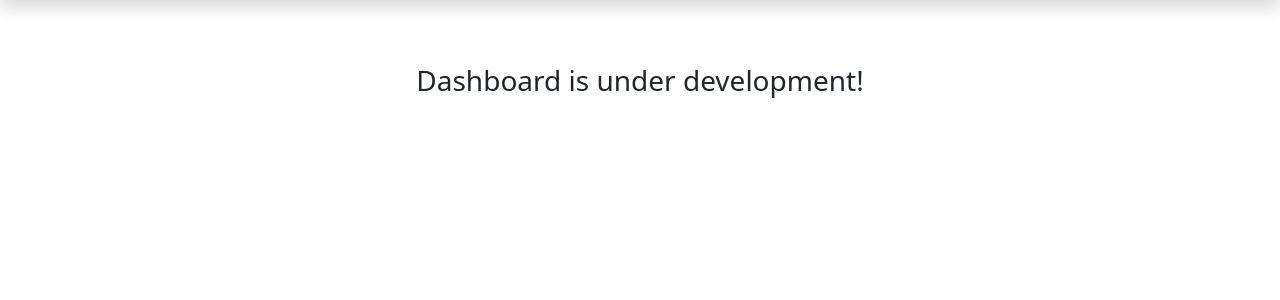
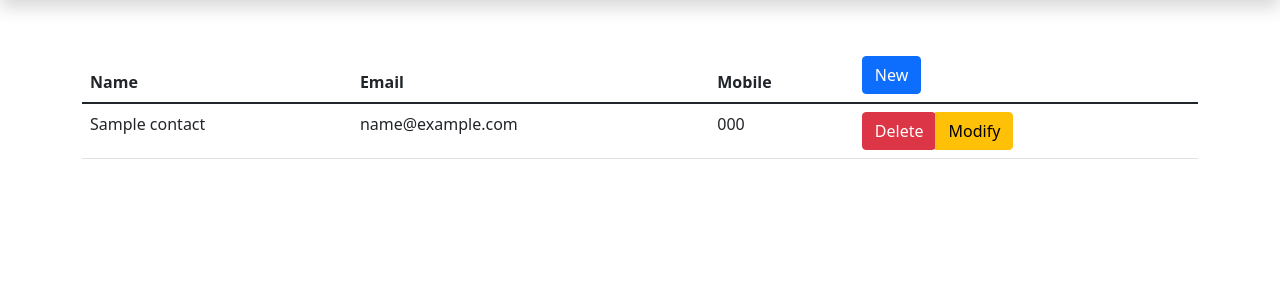
Before and after one commit to ganeshkalyank/contact-manager-flask, a Flask app: page /dashboard in a window 1280 px wide. Shown: the part 56-356 px from the top of the page. Run offline with Flask 2, Linux system fonts and the light colour scheme; a user stored in the database is signed in; tables that the repository leaves empty hold one stand-in row (values such as "Sample post"); some libraries are stand-ins or nearby versions.

Commit message:
commit on main

```diff
--- a/app.py
+++ b/app.py
@@ -1,7 +1,7 @@
 from flask import Flask, render_template, url_for, flash, request, redirect
 from flask_sqlalchemy import SQLAlchemy
 from flask_login import UserMixin, LoginManager, login_user, login_required, logout_user, current_user
-from os import path
+from os import name, path
 from werkzeug.security import generate_password_hash, check_password_hash
 
 app = Flask(__name__)
@@ -92,9 +92,40 @@ def signup():
             return redirect(url_for("login"))
     return render_template("signup.html")
 
-@app.route("/dashboard")
+@app.route("/dashboard", methods=["POST","GET"])
 @login_required
 def dashboard():
+    if request.method == "POST":
+        action = request.form.get("action")
+        if action == "new":
+            name = request.form.get("name")
+            email = request.form.get("email")
+            mobile = request.form.get("mobile")
+            new_contact = Contacts(name=name,email=email,mobile=mobile,user_id=current_user.id)
+            db.session.add(new_contact)
+            db.session.commit()
+            return redirect(url_for("dashboard"))
+        elif action == "edit":
+            id = int(request.form.get("id"))
+            name = request.form.get("name")
+            email = request.form.get("email")
+            mobile = request.form.get("mobile")
+            contact_to_be_edited = Contacts.query.get(id)
+            if contact_to_be_edited.user_id == current_user.id:
+                contact_to_be_edited.name = name
+                contact_to_be_edited.email = email
+                contact_to_be_edited.mobile = mobile
+                db.session.commit()
+            return redirect(url_for("dashboard"))
+        elif action == "delete":
+            id = int(request.form.get("id"))
+            contact_to_be_deleted = Contacts.query.get(id)
+            if contact_to_be_deleted.user_id == current_user.id:
+                db.session.delete(contact_to_be_deleted)
+                db.session.commit()
+            return redirect(url_for("dashboard"))
+        else:
+            return redirect(url_for("dashboard"))
     return render_template("dashboard.html")
 
 @app.route("/logout")
--- a/templates/base.html
+++ b/templates/base.html
@@ -29,9 +29,9 @@
         </div>
     </nav>
     <div class="py-5">
-        <div class="container mb-3">
             {% with messages = get_flashed_messages(with_categories=true) %}
             {% if messages %}
+            <div class="container mb-3">
                 {% for category, message in messages %}
                     {% if category == "error" %}
                         <div class="alert alert-warning alert-dismissible fade show" role="alert">
@@ -45,9 +45,9 @@
                         </div>
                     {% endif %}
                 {% endfor %}
+            </div>
             {% endif %}
             {% endwith %}
-        </div>
         {%block body%}{%endblock%}
     </div>
 </body>
--- a/templates/dashboard.html
+++ b/templates/dashboard.html
@@ -4,6 +4,107 @@
 
 {%block body%}
     <div class="container">
-        <h3 class="text-center">Dashboard is under development!</h3>
+        <table class="table">
+            <thead>
+                <tr>
+                    <th>Name</th>
+                    <th>Email</th>
+                    <th>Mobile</th>
+                    <th><button class="btn btn-primary" data-bs-toggle="modal" data-bs-target="#newContact">New</button></th>
+                </tr>
+            </thead>
+            <tbody>
+                {% for contact in current_user.contacts %}
+                <tr>
+                    <td>{{contact.name}}</td>
+                    <td>{{contact.email}}</td>
+                    <td>{{contact.mobile}}</td>
+                    <td>
+                        <div class="btn-group" role="group" aria-label="btn group">
+                            <form method="post">
+                                <input type="hidden" name="action" value="delete">
+                                <input type="hidden" name="id" value="{{contact.id}}">
+                                <button type="submit" class="btn btn-danger">Delete</button>
+                            </form>
+                            <button class="btn btn-warning" onclick="editContact('{{contact.id}}','{{contact.name}}','{{contact.email}}','{{contact.mobile}}')">Modify</button>
+                        </div>
+                    </td>
+                </tr>
+                {% endfor %}
+            </tbody>
+        </table>
     </div>
+    <div class="modal fade" id="newContact" tabindex="-1" aria-labelledby="newContact" aria-hidden="true">
+        <div class="modal-dialog">
+            <div class="modal-content">
+                <form method="post">
+                    <div class="modal-header">
+                        <h5 class="modal-title" id="newContactLabel">New contact</h5>
+                        <button type="button" class="btn-close" data-bs-dismiss="modal" aria-label="Close"></button>
+                    </div>
+                    <div class="modal-body">
+                        <div class="form-floating mb-3">
+                            <input type="text" name="name" id="name" class="form-control" placeholder=".">
+                            <label for="name">Name</label>
+                        </div>
+                        <div class="form-floating mb-3">
+                            <input type="email" name="email" id="email" class="form-control" placeholder=".">
+                            <label for="email">Email</label>
+                        </div>
+                        <div class="form-floating mb-3">
+                            <input type="text" name="mobile" id="mobile" class="form-control" placeholder=".">
+                            <label for="mobile">Mobile</label>
+                        </div>
+                        <input type="hidden" name="action" value="new">
+                    </div>
+                    <div class="modal-footer">
+                        <button class="btn btn-primary" type="submit">Save</button>
+                    </div>
+                </form>
+            </div>
+        </div>
+    </div>
+    <div class="modal fade" id="editContact" tabindex="-1" aria-labelledby="editContact" aria-hidden="true">
+        <div class="modal-dialog">
+            <div class="modal-content">
+                <form method="post">
+                    <div class="modal-header">
+                        <h5 class="modal-title" id="editContactLabel">Edit contact</h5>
+                        <button type="button" class="btn-close" data-bs-dismiss="modal" aria-label="Close"></button>
+                    </div>
+                    <div class="modal-body">
+                        <div class="form-floating mb-3">
+                            <input type="text" name="name" id="edit_name" class="form-control" placeholder=".">
+                            <label for="edit_name">Name</label>
+                        </div>
+                        <div class="form-floating mb-3">
+                            <input type="email" name="email" id="edit_email" class="form-control" placeholder=".">
+                            <label for="edit_email">Email</label>
+                        </div>
+                        <div class="form-floating mb-3">
+                            <input type="text" name="mobile" id="edit_mobile" class="form-control" placeholder=".">
+                            <label for="edit_mobile">Mobile</label>
+                        </div>
+                        <input type="hidden" name="id" id="edit_id">
+                        <input type="hidden" name="action" value="edit">
+                    </div>
+                    <div class="modal-footer">
+                        <button class="btn btn-primary" type="submit">Save</button>
+                    </div>
+                </form>
+            </div>
+        </div>
+    </div>
+    <script>
+        function editContact(id,name,email,mobile) {
+            var editModal = new bootstrap.Modal(document.getElementById("editContact"), {
+                keyboard: false
+            })
+            document.getElementById("edit_id").value = id;
+            document.getElementById("edit_name").value = name;
+            document.getElementById("edit_email").value = email;
+            document.getElementById("edit_mobile").value = mobile;
+            editModal.show();
+        }
+    </script>
 {%endblock%}
```
